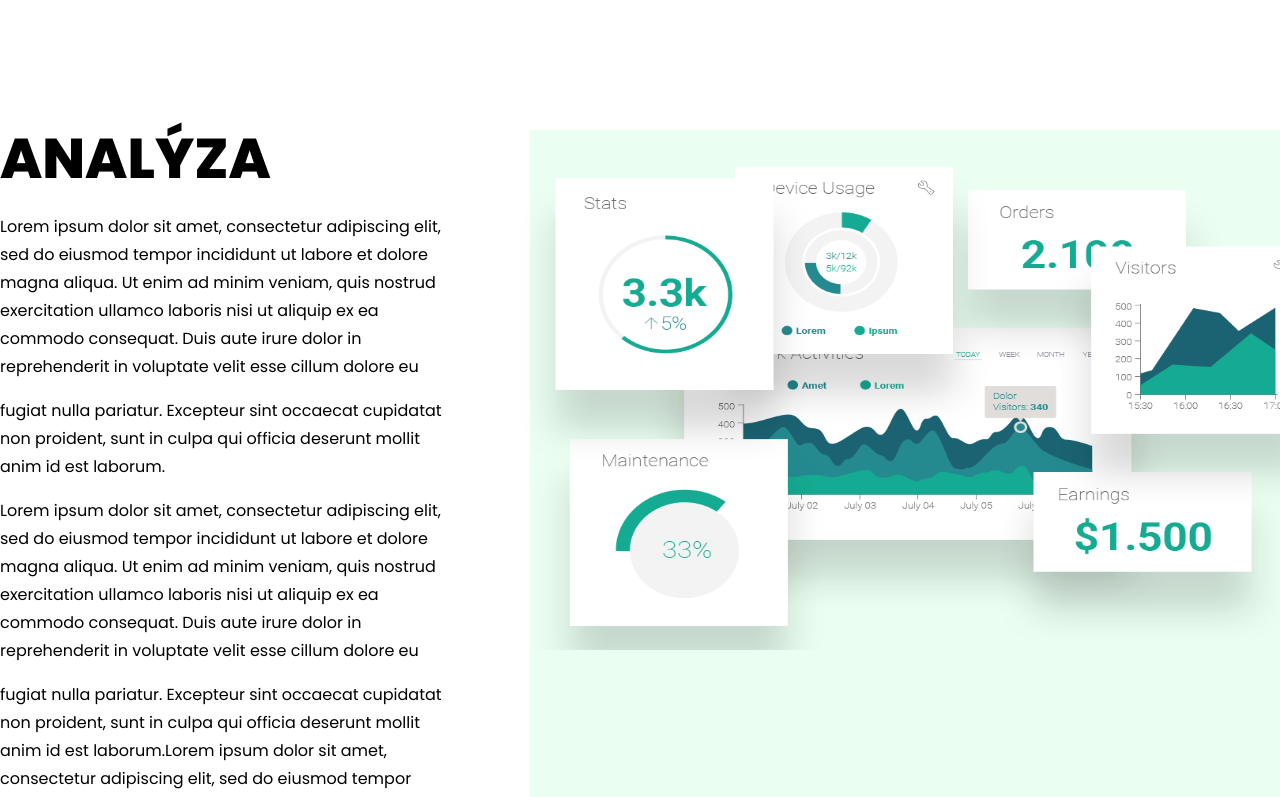
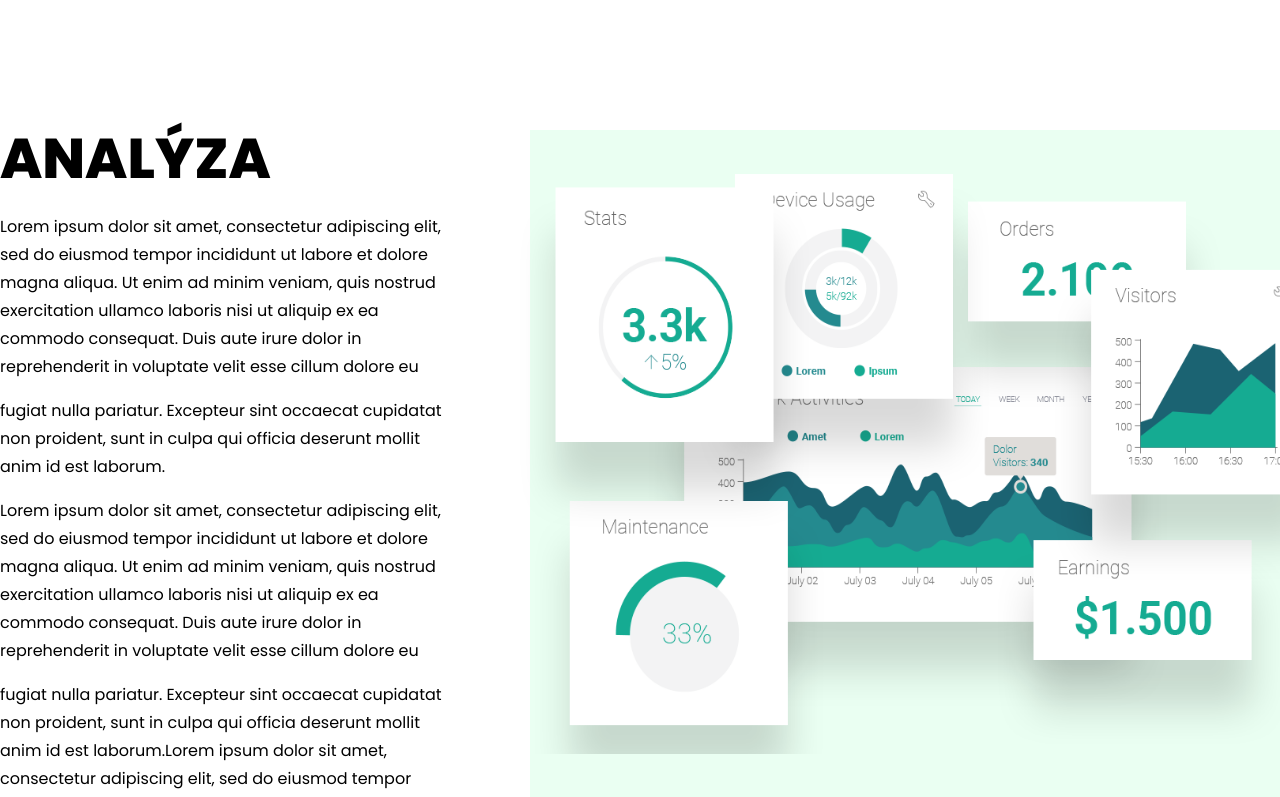
Before and after one commit to MirandaMedia-Group/miranda-website, a Next.js app: page /sluzby in a window 1280 px wide. Shown: the part 4340-5137 px from the top of the page. Built offline with nearby package versions, Linux system fonts and the light colour scheme.

Commit message:
Add Sluzby page

```diff
--- a/pages/sluzby.jsx
+++ b/pages/sluzby.jsx
@@ -114,7 +114,7 @@ export default function Home() {
           </div>
           <div className="green-background">
             <div className='sluzby-img'>
-              <Image src="/img/Mockups_analyza.png" width={1200} height={750} />
+              <Image src="/img/Mockups_analyza.png" width={1000} height={750} />
             </div>
           </div>
         </div>
```
